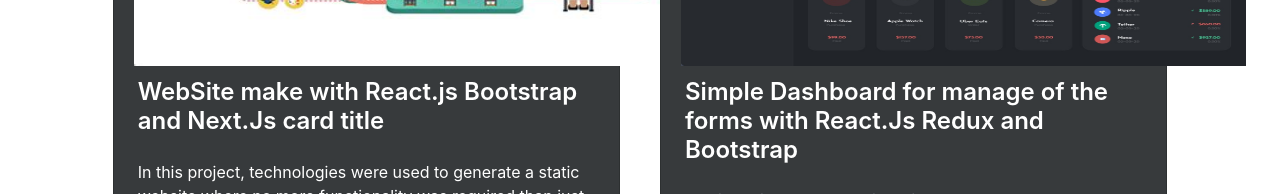
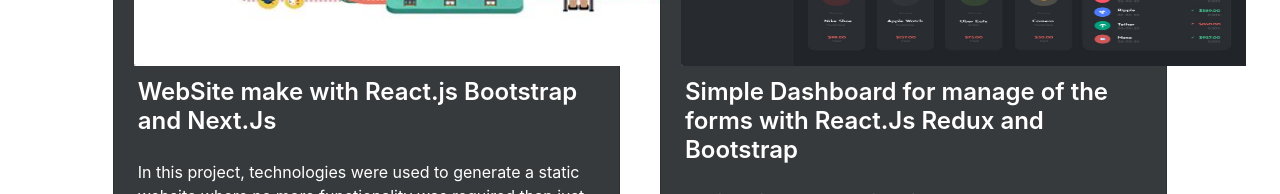
Before and after one commit to jorgehara/my-portfolio, a Next.js app: page / in a window 1280 px wide. Shown: the part 338-532 px from the top of the page. Built offline with nearby package versions, Linux system fonts and the light colour scheme.

Commit message:
pushUpdate

```diff
--- a/pages/index.js
+++ b/pages/index.js
@@ -84,7 +84,7 @@ export default function Home({ name }) {
                     className="image-fluid m-1"
                   />
                   <h4 class="card-title fw-semibold p-2">
-                    WebSite make with React.js Bootstrap and Next.Js card title
+                    WebSite make with React.js Bootstrap and Next.Js
                   </h4>
                   <p class="card-text p-2 my-1 text-start lh-3">
                     In this project, technologies were used to generate a static
```
